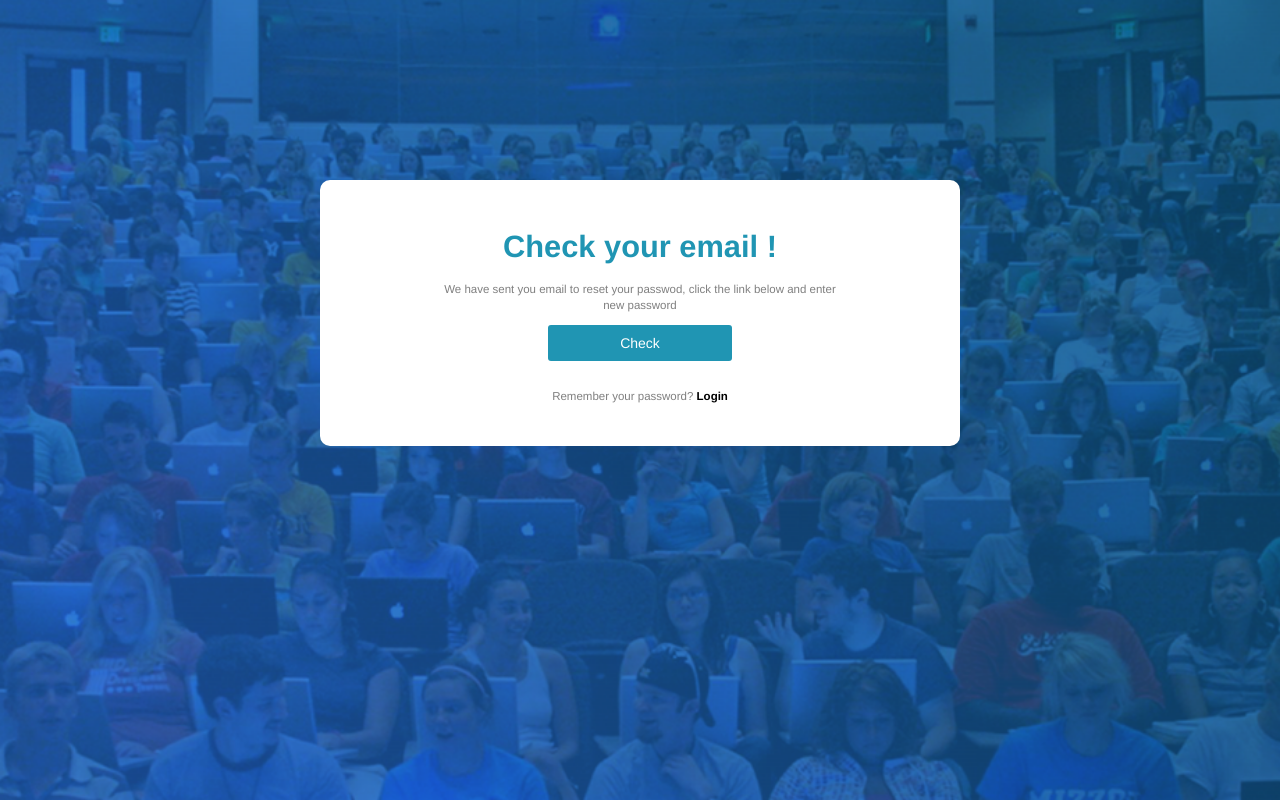
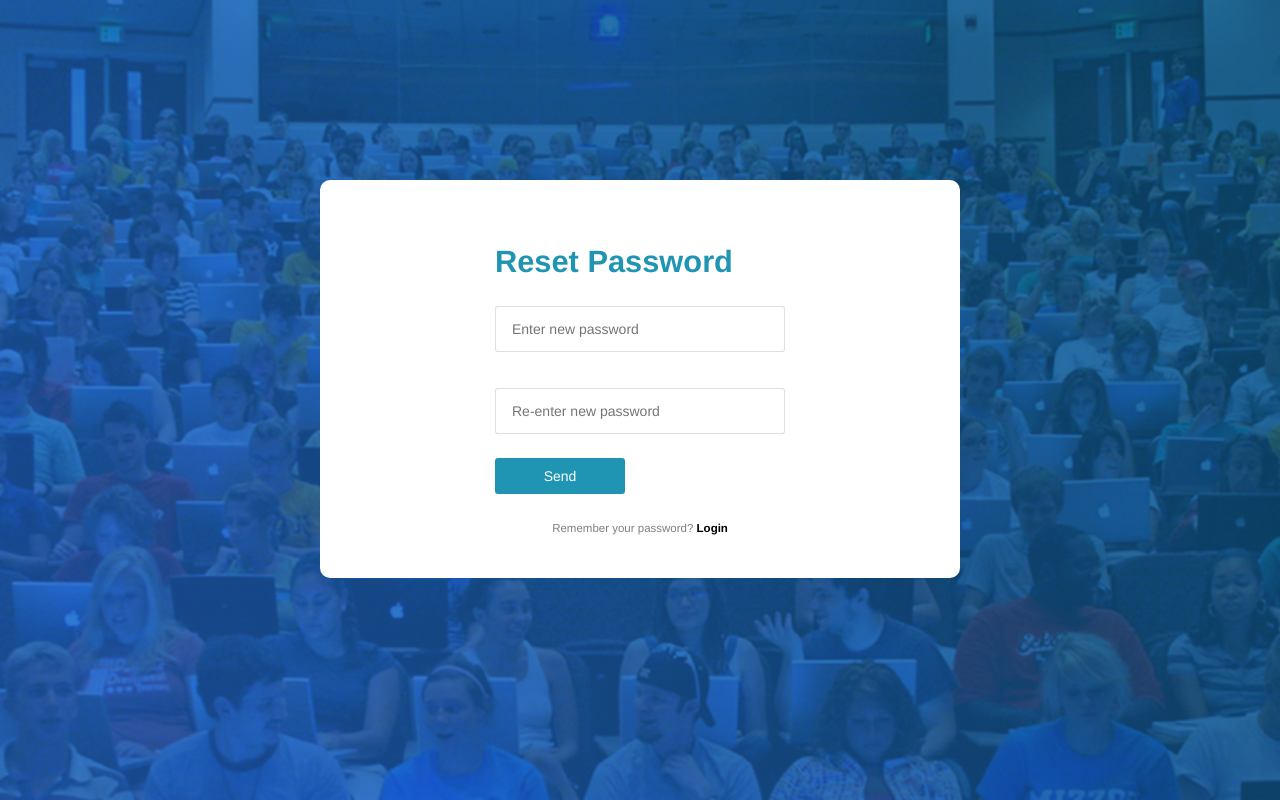
Before and after one commit to asepnur/uiui, a website: page src/html/reset.html in a window 1280 px wide. Drawn offline with nearby package versions, Linux system fonts and the light colour scheme; files that its build step writes are made by us from their sources.

Commit message:
add reset passwod

```diff
--- a/src/html/cemail.html
+++ b/src/html/reset.html
@@ -12,23 +12,27 @@
         </div>
       <form class="_cn" action="/" method="POST">
         <div class="_ro">
-          <div class="_c5m310 _c5m3o1 _c5x312">
-            <h2 class="_he3p">Check your email !</h2>
+          <div class="_c5m310 _c5m3o3 _c5x3o1 _c5x310">
+            <h2 class="_he3p">Reset Password</h2>
           </div>
         </div>
         <div class="_ro">
-          <div class="_c5m38 _c5m3o2 _c5x3o1 _c5x310">
-              <p class="_me3v">We have sent you email to reset your passwod, click the link below and enter new password </p>
-          </div>
+          <div class="_c5m36 _c5m3o3 _c5x3o1 _c5x310">
+          <input type="password" name="password" placeholder="Enter new password"/>
         </div>
-
+        </div>
         <div class="_ro">
-            <div class="_c5m3o4 _c5m34 _c5x3o3  _c5x36">
-                <button class="_bt3p _pl5r" type="submit">Check</button>
+          <div class="_c5m36 _c5m3o3 _c5x3o1 _c5x310">
+          <input type="password" name="re_password" placeholder="Re-enter new password"/>
+        </div>
+        </div>
+        <div class="_ro">
+            <div class="_c5m3o3 _c5m33 _c5x3o1  _c5x35">
+                <button class="_bt3p _pl5r" type="submit">Send</button>
             </div>
         </div>
         <div class="_ro">
-          <div class="_c5m3o3 _c5m36 _c5x3o3 _c5x36">
+          <div class="_c5m3o3 _c5m36 _c5x3o2 _c5x38">
             <p class="_me5f">Remember your password? <b><a href="">Login</a></b></p>
           </div>
         </div>
--- a/src/sass/signup.scss
+++ b/src/sass/signup.scss
@@ -27,17 +27,17 @@ input[type="text"]:focus, input[type="password"]:focus {
     color: $text-color;
     margin: 0;
 }
-._he3p{
-    @extend ._he;
-    margin-top: 60px;
-    margin-bottom: 10px;
-}
-._he3p{
+._he3n{
     @extend ._he;
     margin-top: 50px;
     margin-bottom: 5px;
     text-align: center;
     line-height: 112%;
+}
+._he3p{
+    @extend ._he;
+    margin-top: 60px;
+    margin-bottom: 10px;
 }
 
 // Message Class
```
Also changed, not shown: src/html/csignup.html (+1 -1 lines).
